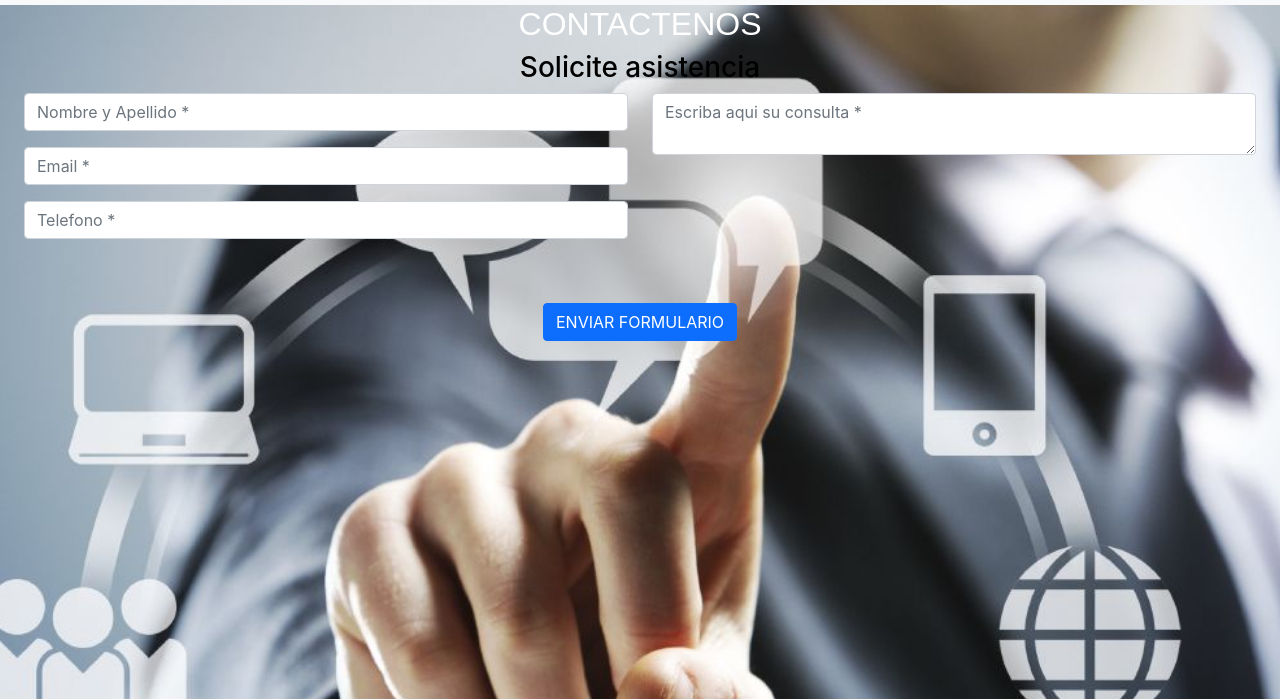
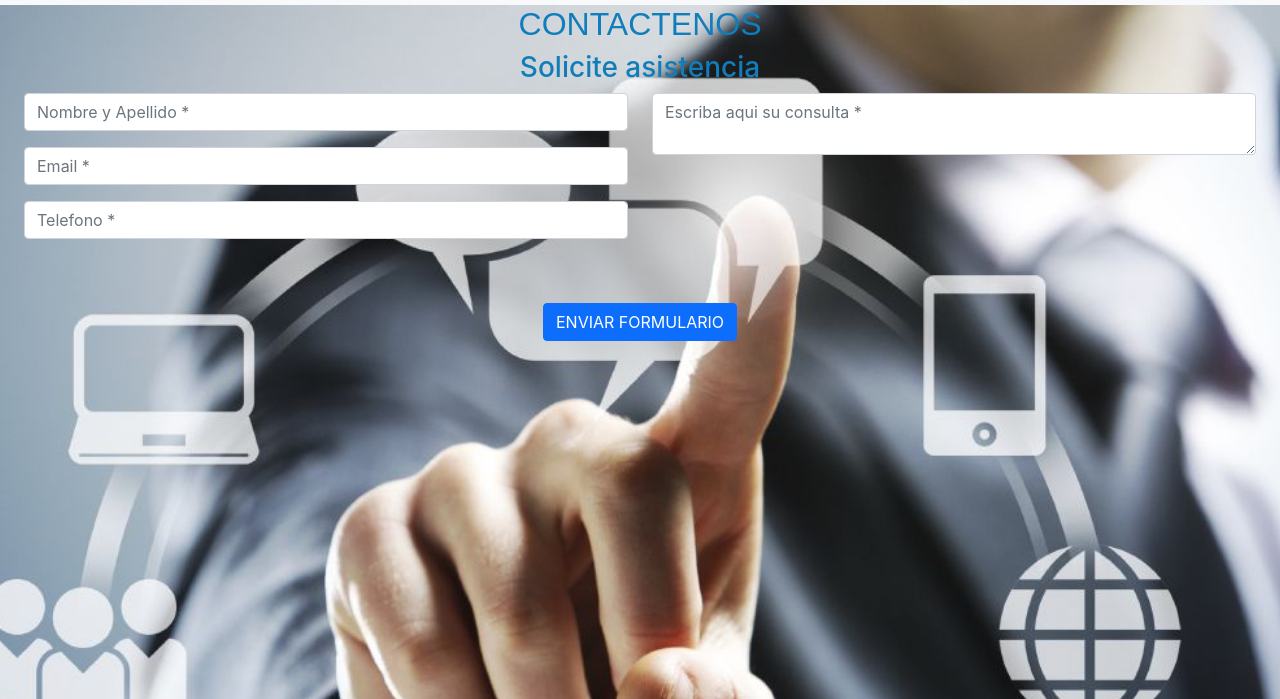
Before and after one commit to Ulises-Gordillo-1999/Proyectofinal_coderhouse, a website: page root/pages/contacto.html in a window 1280 px wide. Shown: the part 101-800 px from the top of the page. Drawn offline with nearby package versions, Linux system fonts and the light colour scheme.

Commit message:
trabaje en la pagina de contacto

```diff
--- a/root/pages/contacto.html
+++ b/root/pages/contacto.html
@@ -54,8 +54,8 @@
 	<section class="contact container-fluid h-100" id="contact">
 			<div class="container-fluid">
 				<div class="text-center" class="color">
-					<h2 class="section-heading text-uppercase" style="color: white;">Contactenos</h2>
-					<h3 class="section-subheading" style="color:black;">Solicite asistencia</h3>
+					<h2 class="section-heading text-uppercase" style="color: rgb(17, 125, 187);">CONTACTENOS</h2>
+					<h3 class="section-subheading" style="color: rgb(17, 125, 187);">Solicite asistencia</h3>
 				</div>
 				<form id="contactForm" name="sentMessage" novalidate="novalidate">
 						<div class="row align-items-stretch mb-5">
```
